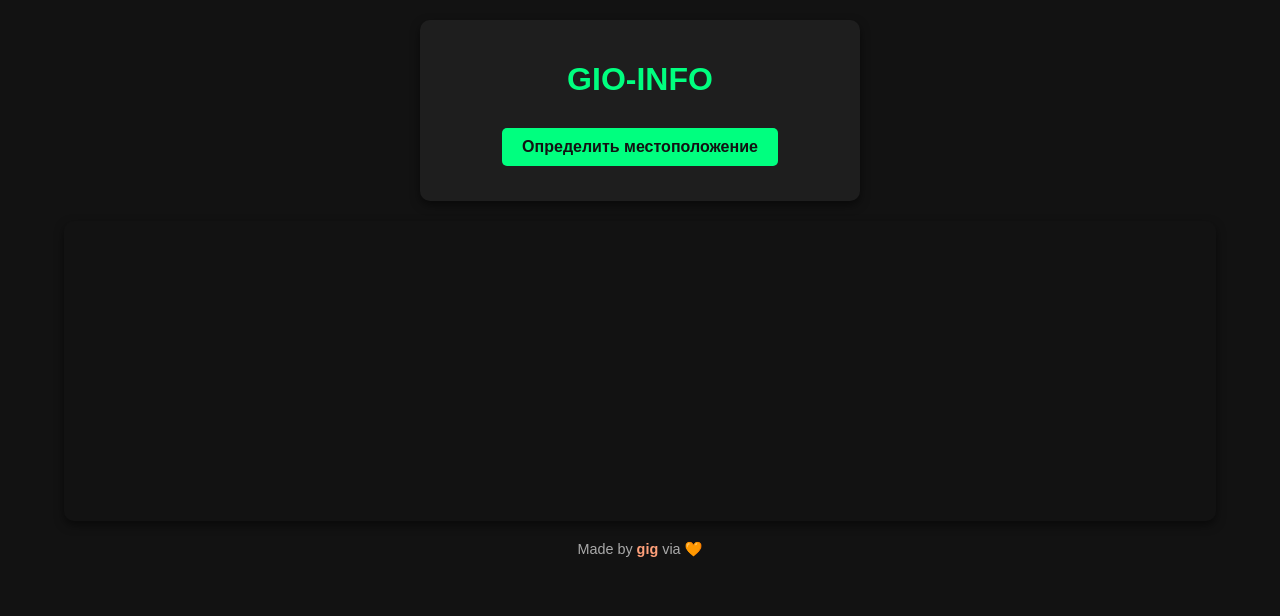
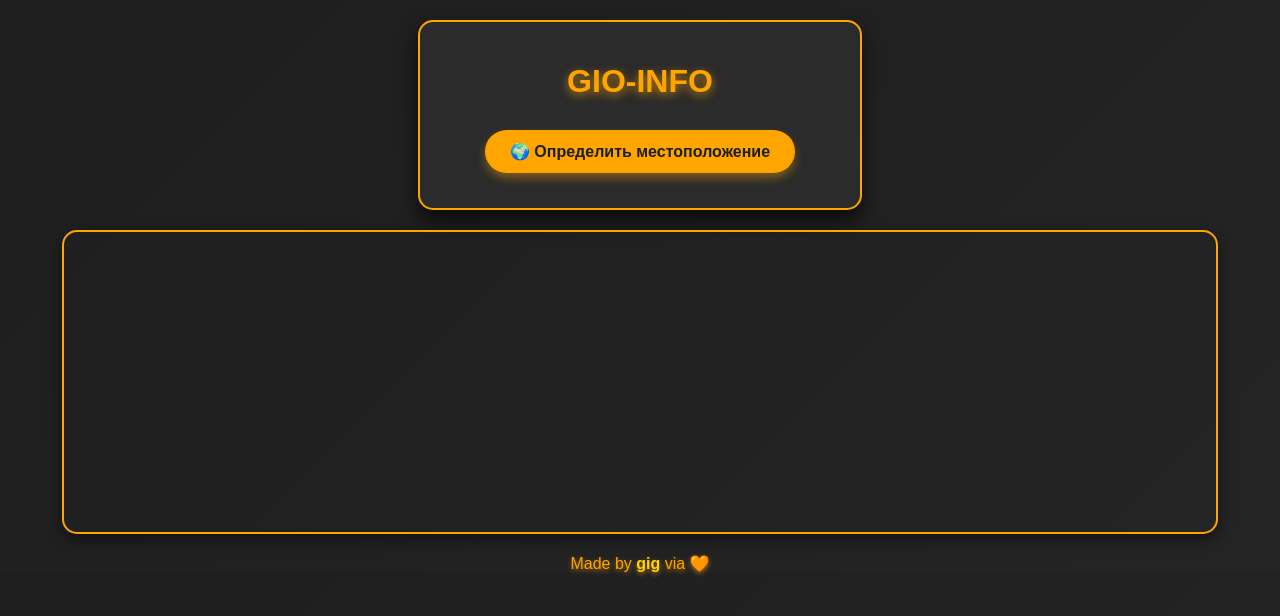
Before and after one commit to gigandbro/gio-info, a plain HTML site: page index.html in a window 1280 px wide. Drawn offline with nearby package versions, Linux system fonts and the light colour scheme.

Commit message:
Update index.html

```diff
--- a/index.html
+++ b/index.html
@@ -6,10 +6,11 @@
   <title>GIO-INFO</title>
   <link rel="icon" href="https://cdn.discordapp.com/attachments/1124286891110449294/1317872069655920700/Pixelion_2.png?ex=67604382&is=675ef202&hm=8b51e3d77eabd48ba233f382063d240fc0158a59286be0e481edd412b3a90daa&">
   <style>
+    /* Общий стиль */
     body {
       font-family: 'Arial', sans-serif;
-      background-color: #121212;
-      color: #FFFFFF;
+      background: linear-gradient(135deg, #1E1E1E, #252525);
+      color: #FFA500;
       margin: 0;
       padding: 0;
       display: flex;
@@ -17,74 +18,101 @@
       align-items: center;
       text-align: center;
     }
+
+    /* Контейнер с информацией */
     .container {
       padding: 20px;
-      background-color: #1E1E1E;
-      border-radius: 10px;
-      box-shadow: 0 4px 10px rgba(0, 0, 0, 0.5);
+      background: #2b2b2b;
+      border-radius: 15px;
+      box-shadow: 0 10px 20px rgba(0, 0, 0, 0.7);
       max-width: 400px;
       width: 90%;
       margin-top: 20px;
+      border: 2px solid #FFA500;
     }
+
+    /* Заголовок */
     h1 {
-      color: #00FF7F;
+      color: #FFA500;
       margin-bottom: 20px;
+      font-size: 2rem;
+      text-shadow: 0 3px 10px rgba(255, 165, 0, 0.7);
     }
+
+    /* Кнопки */
     button {
-      padding: 10px 20px;
+      padding: 12px 25px;
       margin: 10px 10px 0 10px;
-      background-color: #00FF7F;
-      color: #121212;
+      background: #FFA500;
+      color: #1E1E1E;
       font-size: 1rem;
       font-weight: bold;
       border: none;
-      border-radius: 5px;
+      border-radius: 30px;
       cursor: pointer;
+      box-shadow: 0 5px 10px rgba(255, 165, 0, 0.4);
       transition: all 0.3s ease;
     }
+
     button:hover {
-      background-color: #00cc63;
+      background: #FF8C00;
+      transform: translateY(-3px);
+      box-shadow: 0 8px 15px rgba(255, 140, 0, 0.5);
     }
+
+    .btn-copy {
+      background-color: #FFA07A;
+    }
+
+    .btn-copy:hover {
+      background-color: #FF6347;
+    }
+
+    /* Текст информации */
     .info {
       margin-top: 15px;
       line-height: 1.5;
+      font-size: 1.2rem;
+      color: #FFD700;
     }
-    .btn-copy {
-      background-color: #FFA07A;
-      margin-top: 10px;
-    }
-    .btn-copy:hover {
-      background-color: #FF6347;
-    }
+
+    /* Карта */
     #map {
       margin-top: 20px;
       height: 300px;
       width: 90%;
-      border-radius: 10px;
+      border-radius: 15px;
       overflow: hidden;
-      box-shadow: 0 4px 10px rgba(0, 0, 0, 0.5);
+      border: 2px solid #FFA500;
+      box-shadow: 0 5px 15px rgba(0, 0, 0, 0.5);
     }
+
+    /* Футер */
     footer {
       margin-top: 20px;
-      font-size: 0.9rem;
-      color: #A9A9A9;
+      font-size: 1rem;
+      color: #FFA500;
+      text-shadow: 0 2px 5px rgba(255, 165, 0, 0.6);
     }
+
     footer a {
-      color: #FFA07A;
+      color: #FFD700;
       text-decoration: none;
       font-weight: bold;
     }
+
     footer a:hover {
       text-decoration: underline;
+      color: #FF8C00;
     }
   </style>
 </head>
 <body>
   <div class="container">
     <h1>GIO-INFO</h1>
-    <button onclick="getLocation()">Определить местоположение</button>
+    <button onclick="getLocation()">🌍 Определить местоположение</button>
     <div id="info" class="info"></div>
-    <button class="btn-copy" id="copyButton" style="display: none;" onclick="copyToClipboard()">Копировать координаты</button>
+    <button class="btn-copy" id="copyButton" style="display: none;" onclick="copyToClipboard()">📋 Копировать координаты</button>
   </div>
   <div id="map"></div>
   <footer>
@@ -97,10 +125,10 @@
     function getLocation() {
       const infoDiv = document.getElementById('info');
       const copyButton = document.getElementById('copyButton');
-      infoDiv.textContent = 'Определение местоположения...';
+      infoDiv.textContent = '🌍 Определение местоположения...';
 
       if (!navigator.geolocation) {
-        infoDiv.textContent = 'Ваш браузер не поддерживает геолокацию.';
+        infoDiv.textContent = '🚫 Ваш браузер не поддерживает геолокацию.';
         copyButton.style.display = 'none';
         return;
       }
@@ -117,7 +145,7 @@
           updateMap(latitude, longitude);
         },
         () => {
-          infoDiv.textContent = 'Не удалось получить доступ к геолокации. Проверьте разрешения.';
+          infoDiv.textContent = '❌ Не удалось получить доступ к геолокации. Проверьте разрешения.';
           copyButton.style.display = 'none';
         }
       );
@@ -126,8 +154,8 @@
     function copyToClipboard() {
       if (currentCoords) {
         navigator.clipboard.writeText(currentCoords)
-          .then(() => alert('Координаты скопированы в буфер обмена!'))
-          .catch(() => alert('Ошибка при копировании.'));
+          .then(() => alert('✔️ Координаты скопированы в буфер обмена!'))
+          .catch(() => alert('⚠️ Ошибка при копировании.'));
       }
     }
 
@@ -137,7 +165,7 @@
         L.tileLayer('https://{s}.tile.openstreetmap.org/{z}/{x}/{y}.png', {
           attribution: '&copy; <a href="https://www.openstreetmap.org/copyright">OpenStreetMap</a> contributors'
         }).addTo(map);
-        marker = L.marker([lat, lng]).addTo(map).bindPopup('Ваше местоположение').openPopup();
+        marker = L.marker([lat, lng]).addTo(map).bindPopup('📍 Ваше местоположение').openPopup();
       } else {
         map.setView([lat, lng], 13);
         marker.setLatLng([lat, lng]).update();
```
